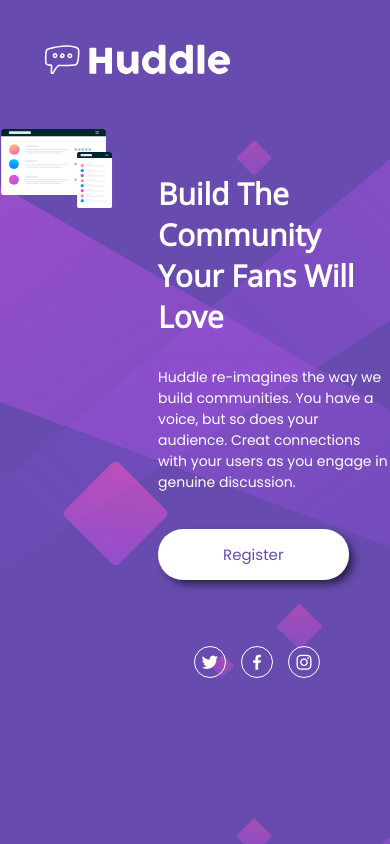
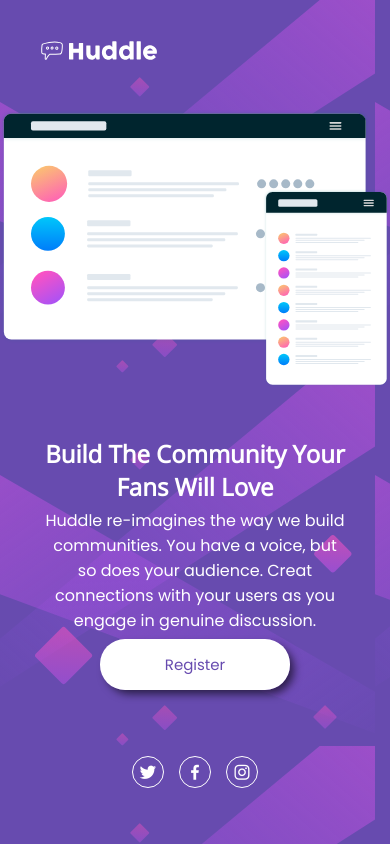
Before and after one commit to MountainClimber0/huddle-landing, a plain HTML site: page index.html in a window 390 px wide. Drawn offline with nearby package versions, Linux system fonts and the light colour scheme.

Commit message:
fix-mobile
fixing mobile width

```diff
--- a/styles/styles.scss
+++ b/styles/styles.scss
@@ -1,7 +1,7 @@
 //var
 $Violet: hsl(257, 40%, 49%);
 $Soft-Magenta: hsl(300, 69%, 71%);
-$Desktop: 1440px;
+$Desktop: 1201px;
 //end of var
 * {
   margin: 0;
@@ -11,7 +11,7 @@
 body {
   background-image: url(/images/bg-mobile.svg);
   background-color: $Violet;
-  @media (max-width: $Desktop) {
+  @media (min-width: $Desktop) {
     background-size: cover;
   }
 }
@@ -20,20 +20,20 @@
   padding-bottom: 40px;
   .logo {
     width: 125px;
-    @media (max-width: $Desktop) {
+    @media (min-width: $Desktop) {
       width: 200px;
     }
   }
 }
 .description {
   width: 100%;
-  @media (max-width: $Desktop) {
+  @media (min-width: $Desktop) {
     display: flex;
     justify-content: center;
     gap: 45px;
   }
   .mockup {
-    @media (max-width: $Desktop) {
+    @media (min-width: $Desktop) {
       width: 50%;
     }
     img {
@@ -43,11 +43,11 @@
   .font {
     padding-top: 45px;
     text-align: center;
-    @media (max-width: $Desktop) {
+    @media (min-width: $Desktop) {
       text-align: left;
     }
     h2 {
-      @media (max-width: $Desktop) {
+      @media (min-width: $Desktop) {
         text-align: left;
         font-size: 30px;
         max-width: 374px;
@@ -62,7 +62,7 @@
       text-align: center;
     }
     p {
-      @media (max-width: $Desktop) {
+      @media (min-width: $Desktop) {
         text-align: left;
         padding-top: 25px;
         font-size: 14px;
@@ -99,7 +99,7 @@
   display: flex;
   justify-content: center;
   gap: 15px;
-  @media (max-width: $Desktop) {
+  @media (min-width: $Desktop) {
     padding-right: 70px;
     justify-content: right;
   }
```
Also changed, not shown: styles/styles.css.
